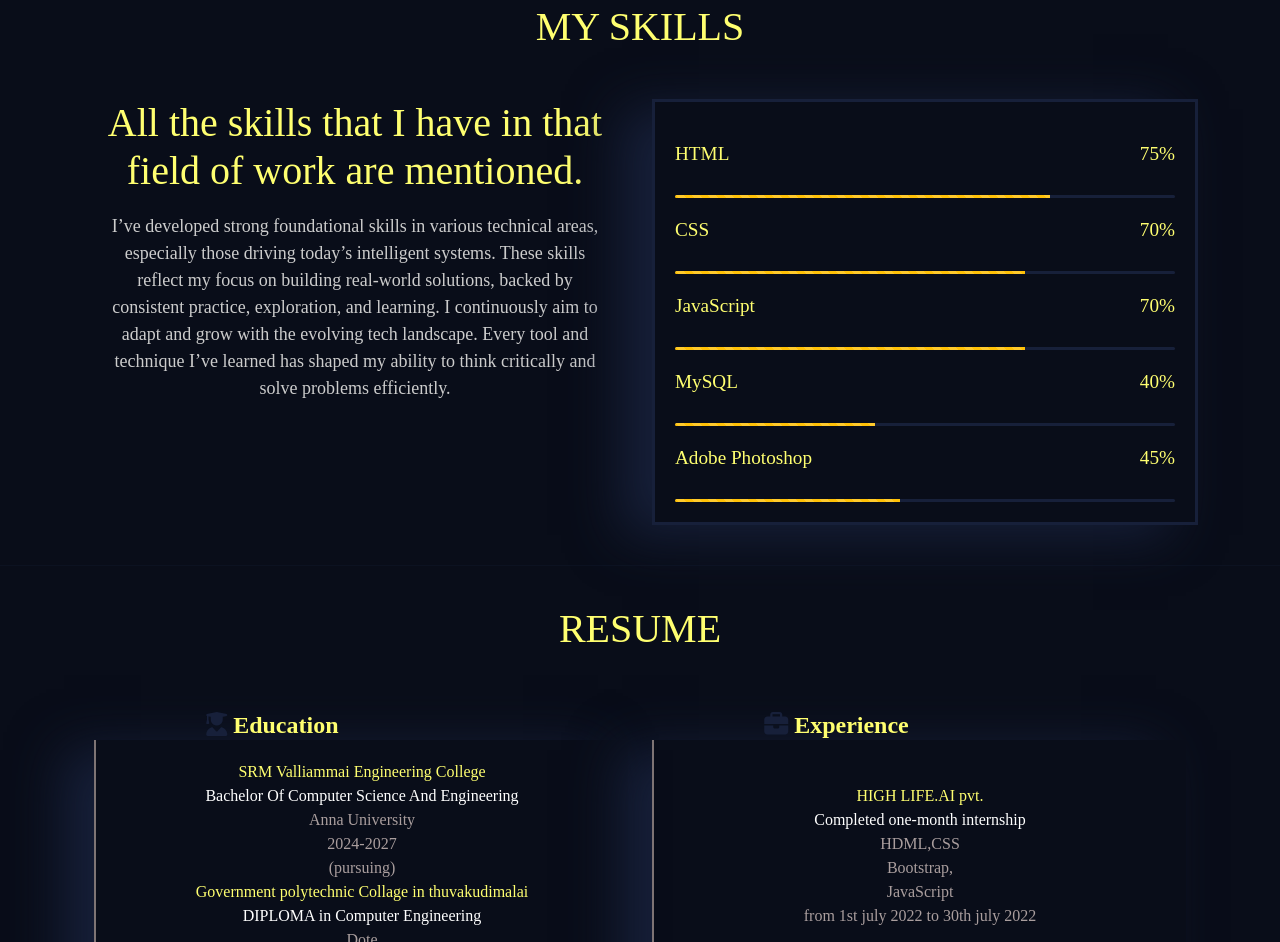
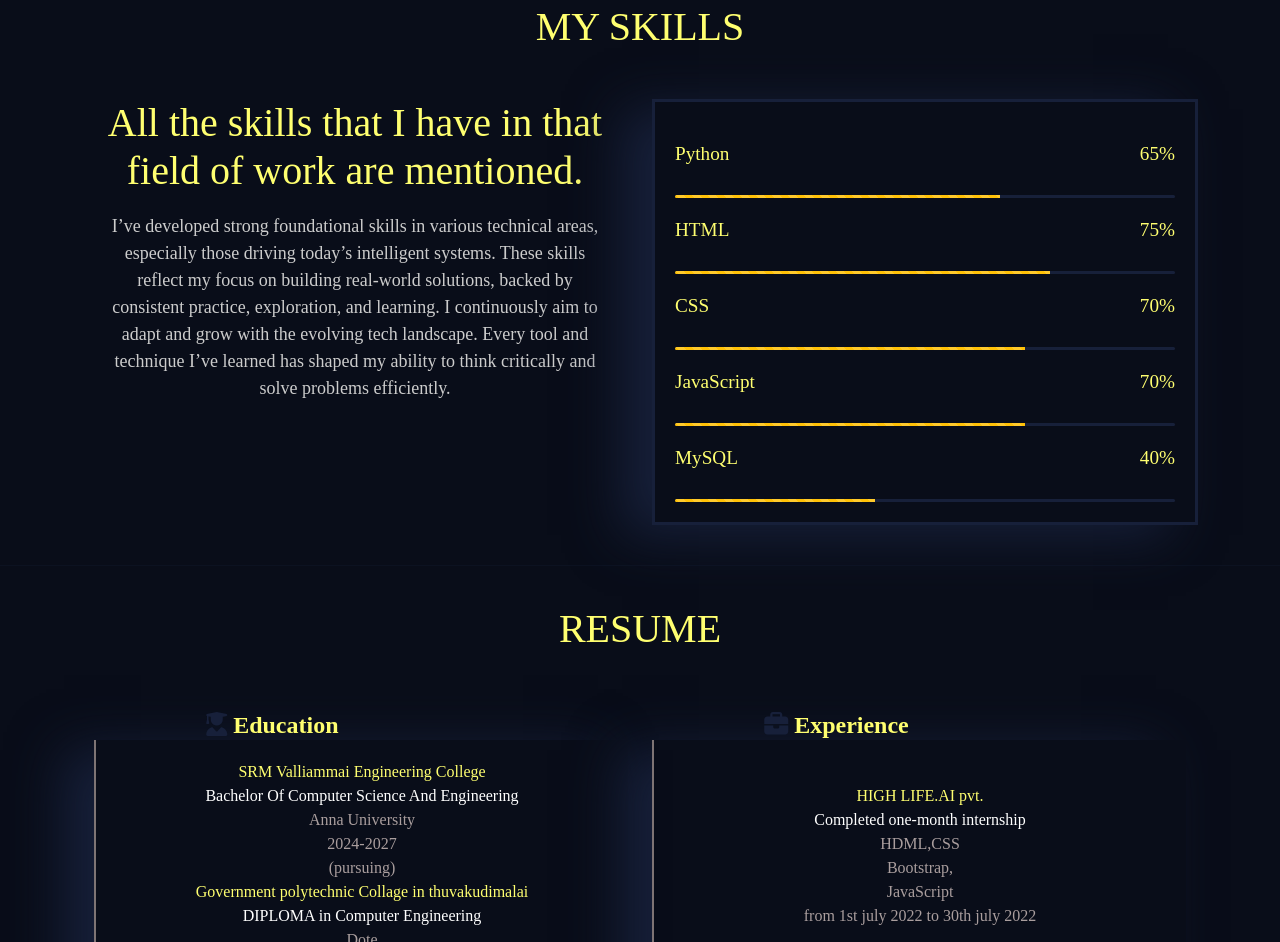
Before and after one commit to arunachalamdurai/portfolio, a plain HTML site: page index.html in a window 1280 px wide. Shown: the part 1695-2637 px from the top of the page. Drawn offline with nearby package versions, Linux system fonts and the light colour scheme; a web font is replaced by a local one.

Commit message:
python add in skills

```diff
--- a/index.html
+++ b/index.html
@@ -196,6 +196,15 @@
             <!-- Right Progress Bars -->
             <div class="col-md-6 mb-4">
                 <div id="d">
+
+                    <div class="skill-bar">
+                        <h3>Python <span>65%</span></h3>
+                        <div class="progress" id="pro5">
+                            <div class="progress-bar progress-bar-striped bg-warning" role="progressbar"
+                                aria-valuenow="65" aria-valuemin="0" aria-valuemax="100"></div>
+                        </div>
+                    </div>
+
                     <div class="skill-bar">
                         <h3>HTML <span>75%</span></h3>
                         <div class="progress" id="pro1">
@@ -228,13 +237,6 @@
                         </div>
                     </div>
 
-                    <div class="skill-bar">
-                        <h3>Adobe Photoshop <span>45%</span></h3>
-                        <div class="progress" id="pro5">
-                            <div class="progress-bar progress-bar-striped bg-warning" role="progressbar"
-                                aria-valuenow="45" aria-valuemin="0" aria-valuemax="100"></div>
-                        </div>
-                    </div>
                 </div>
             </div>
         </div>
--- a/script.js
+++ b/script.js
@@ -31,7 +31,7 @@ document.addEventListener("DOMContentLoaded", function () {
     '#pro2 .progress-bar': '70%',
     '#pro3 .progress-bar': '70%',
     '#pro4 .progress-bar': '40%',
-    '#pro5 .progress-bar': '45%'
+    '#pro5 .progress-bar': '65%'
   };
   if (skillBox) {
     const skillObserver = new IntersectionObserver((entries) => {
```
